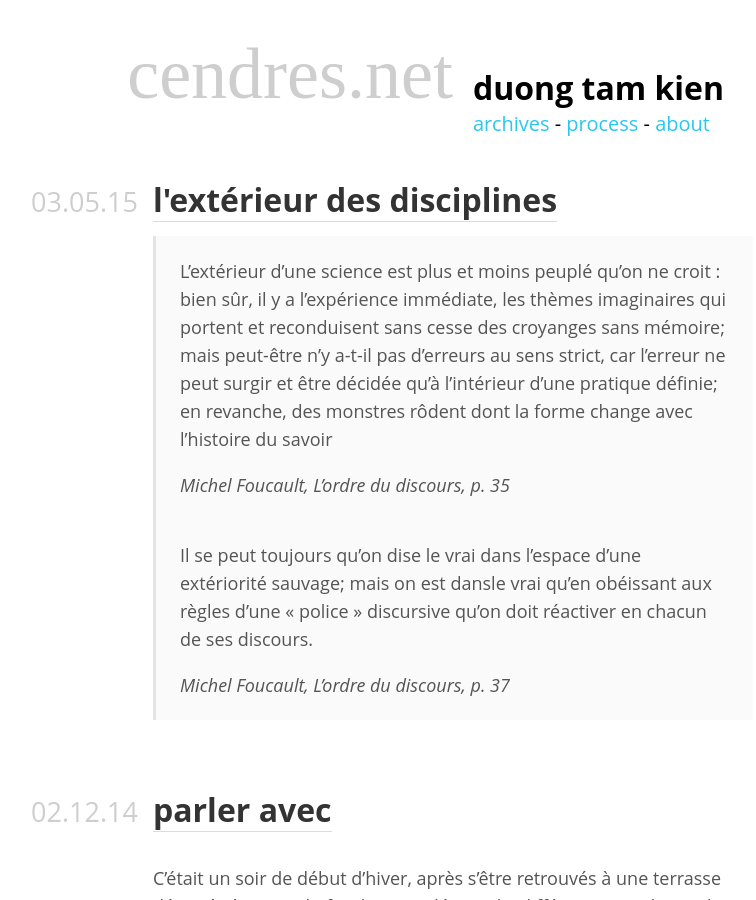
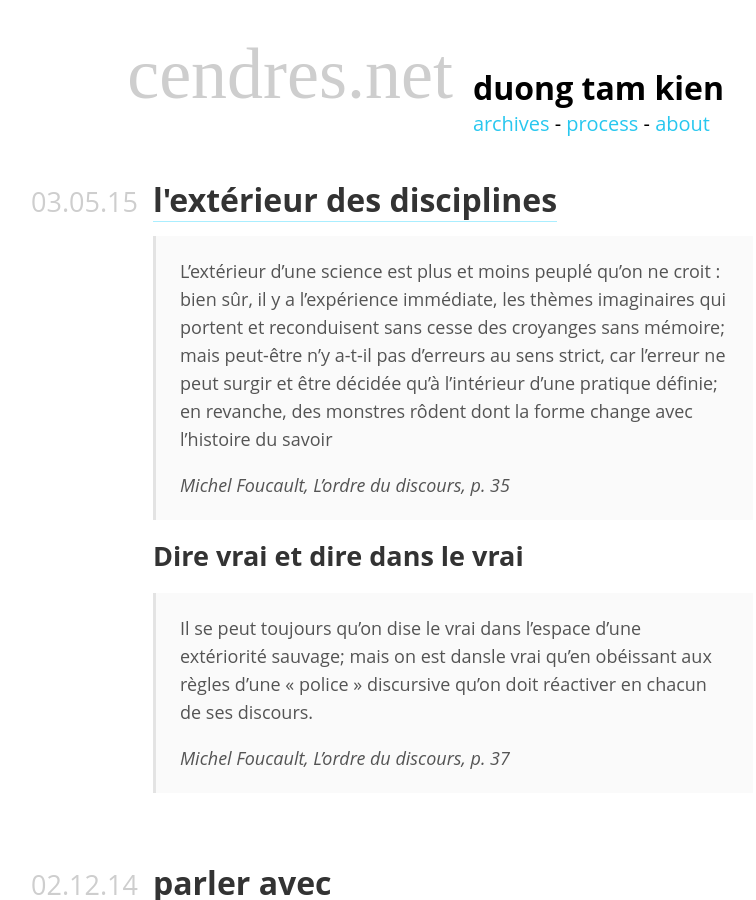
Before and after one commit to taniki/cendres.net, a Jekyll site: the page built from index.html, in a window 1280 px wide and 900 px high. Shown: the whole window, without its empty margins (187-943 px from the left). Built offline with Jekyll 4.4.1, drawn with Linux system fonts in a browser that asks for light colours; nearby versions of some CDN libraries; the list of posts is cut into pages by our own code; comment, search, counter and statistics services are not loaded.

Commit message:
add title

```diff
--- a/_posts/2015-05-03-l-ext-rieur-des-disciplines.md
+++ b/_posts/2015-05-03-l-ext-rieur-des-disciplines.md
@@ -7,6 +7,8 @@
 >
 > <cite>Michel Foucault, L'ordre du discours, p. 35</cite>
 
+## Dire vrai et dire dans le vrai
+
 > Il se peut toujours qu'on dise le vrai dans l'espace d'une extériorité sauvage; mais on est dansle vrai qu'en obéissant aux règles d'une « police » discursive qu'on doit réactiver en chacun de ses discours.
 >
 > <cite>Michel Foucault, L'ordre du discours, p. 37</cite>
```
